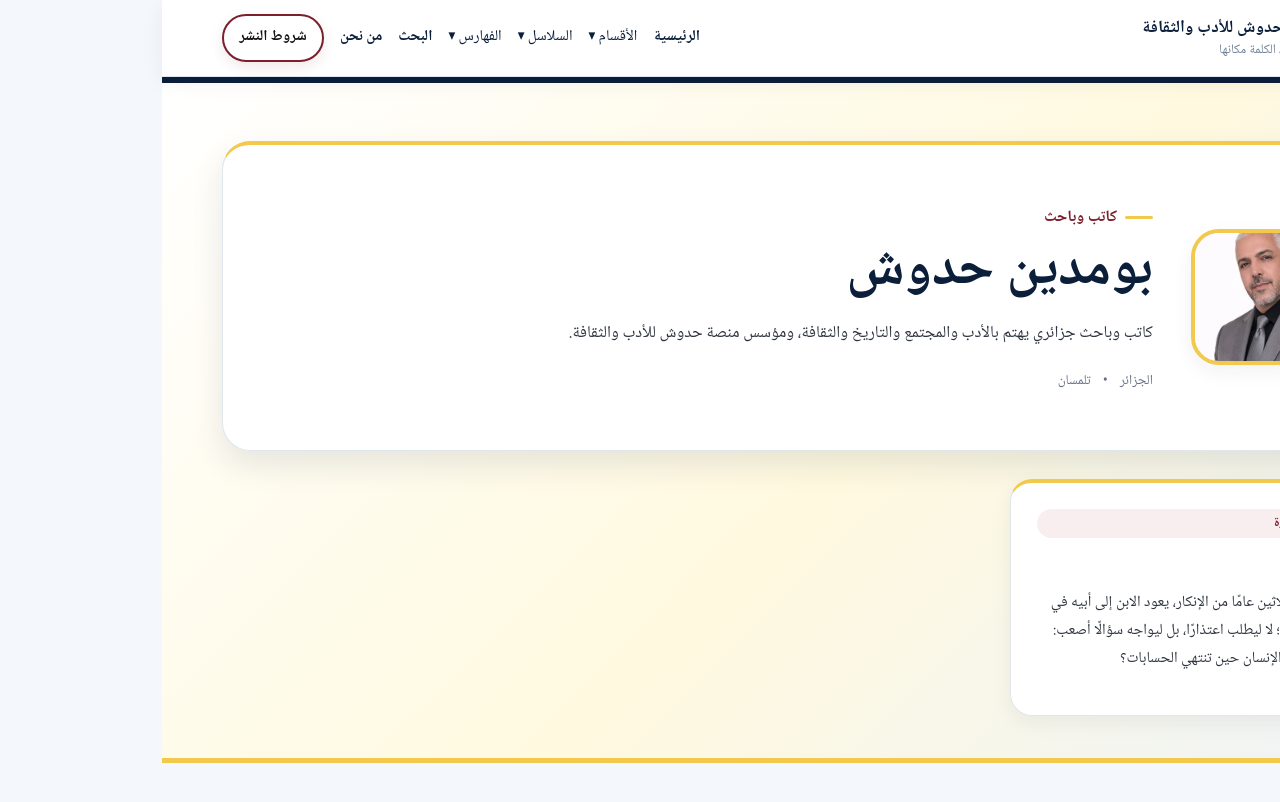
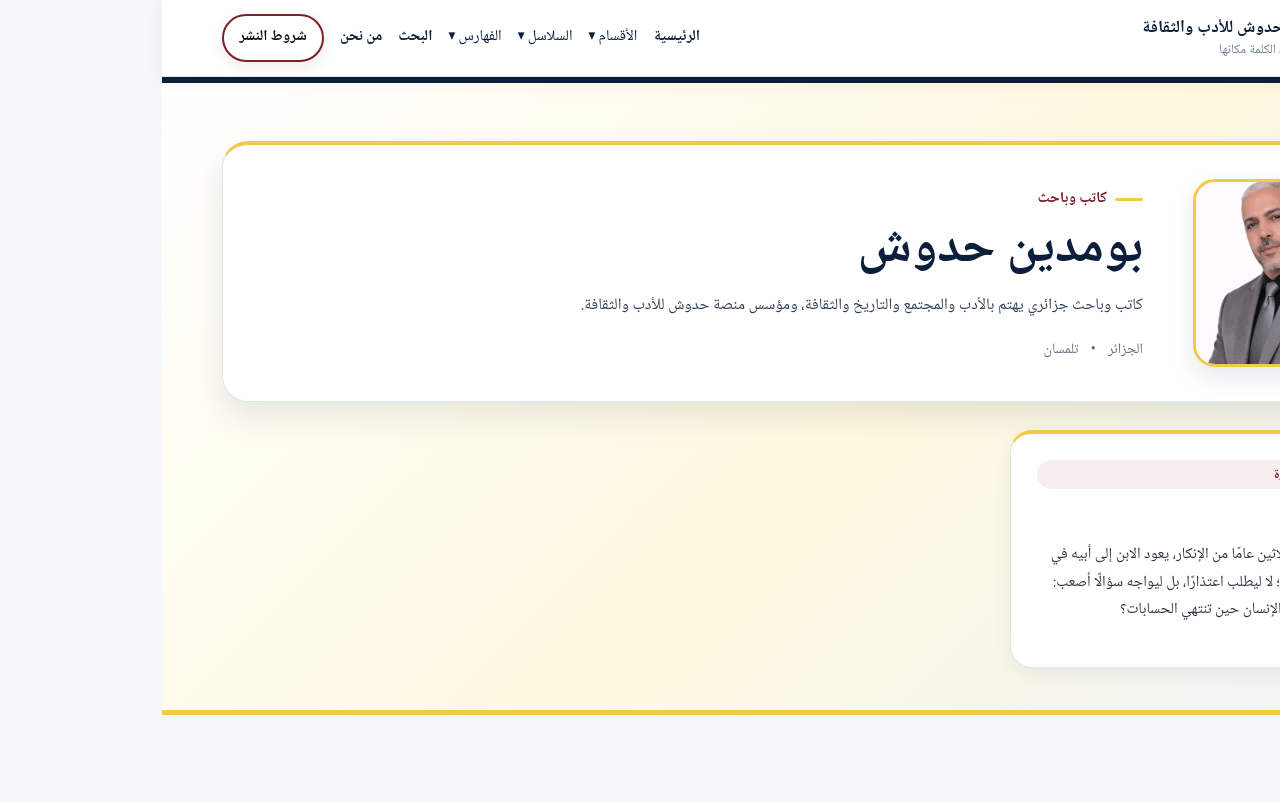
Before and after one commit to sociologue74-collab/haddouche-literature-platform, a Jekyll site: the page built from _writers/boumediene-haddouche.md, in a window 1280 px wide. Shown: the top 802 px of the page. Built offline with Jekyll 4.4.1, drawn with Linux system fonts in a browser that asks for light colours.

Commit message:
Refine writer profile card proportions

```diff
--- a/assets/style.css
+++ b/assets/style.css
@@ -526,3 +526,90 @@ footer p,footer a,footer small{font-size:.92rem;line-height:1.75}
   .writer-card{grid-template-columns:1fr!important}
   .writer-photo{width:132px!important;height:132px!important;margin:auto!important}
 }
+
+/* ===== تحسين نهائي لبطاقة الكاتب ===== */
+.writer-card{
+  display:grid!important;
+  grid-template-columns:170px minmax(0,1fr)!important;
+  gap:30px!important;
+  align-items:center!important;
+  padding:34px 38px!important;
+  border-radius:26px!important;
+}
+
+.writer-card > div:last-child{
+  min-width:0;
+}
+
+.writer-card .eyebrow{
+  margin-bottom:6px!important;
+  font-size:.95rem!important;
+  color:var(--burgundy)!important;
+}
+
+.writer-card h1{
+  margin:.15rem 0 .65rem!important;
+  font-size:clamp(2.15rem,4vw,3.35rem)!important;
+  line-height:1.2!important;
+  color:#111111!important;
+}
+
+.writer-card p{
+  margin:.2rem 0 .9rem!important;
+  max-width:720px!important;
+  font-size:1rem!important;
+  line-height:1.9!important;
+  color:#334155!important;
+}
+
+.writer-card .meta{
+  margin-top:.35rem!important;
+  font-size:.9rem!important;
+  color:#667085!important;
+}
+
+.writer-photo{
+  width:150px!important;
+  height:188px!important;
+  object-fit:cover!important;
+  object-position:center 14%!important;
+  border-radius:22px!important;
+  border:3px solid var(--yellow)!important;
+  background:#fff!important;
+  box-shadow:0 10px 24px rgba(11,31,58,.10)!important;
+  display:block!important;
+}
+
+@media(max-width:850px){
+  .writer-card{
+    grid-template-columns:1fr!important;
+    gap:20px!important;
+    text-align:center!important;
+    padding:28px 22px!important;
+  }
+  .writer-photo{
+    width:138px!important;
+    height:172px!important;
+    margin:auto!important;
+  }
+  .writer-card p{
+    margin-left:auto!important;
+    margin-right:auto!important;
+  }
+  .writer-card .meta{
+    justify-content:center!important;
+  }
+}
+
+@media(max-width:520px){
+  .writer-card{
+    padding:24px 18px!important;
+  }
+  .writer-photo{
+    width:128px!important;
+    height:160px!important;
+  }
+  .writer-card h1{
+    font-size:2rem!important;
+  }
+}
```
